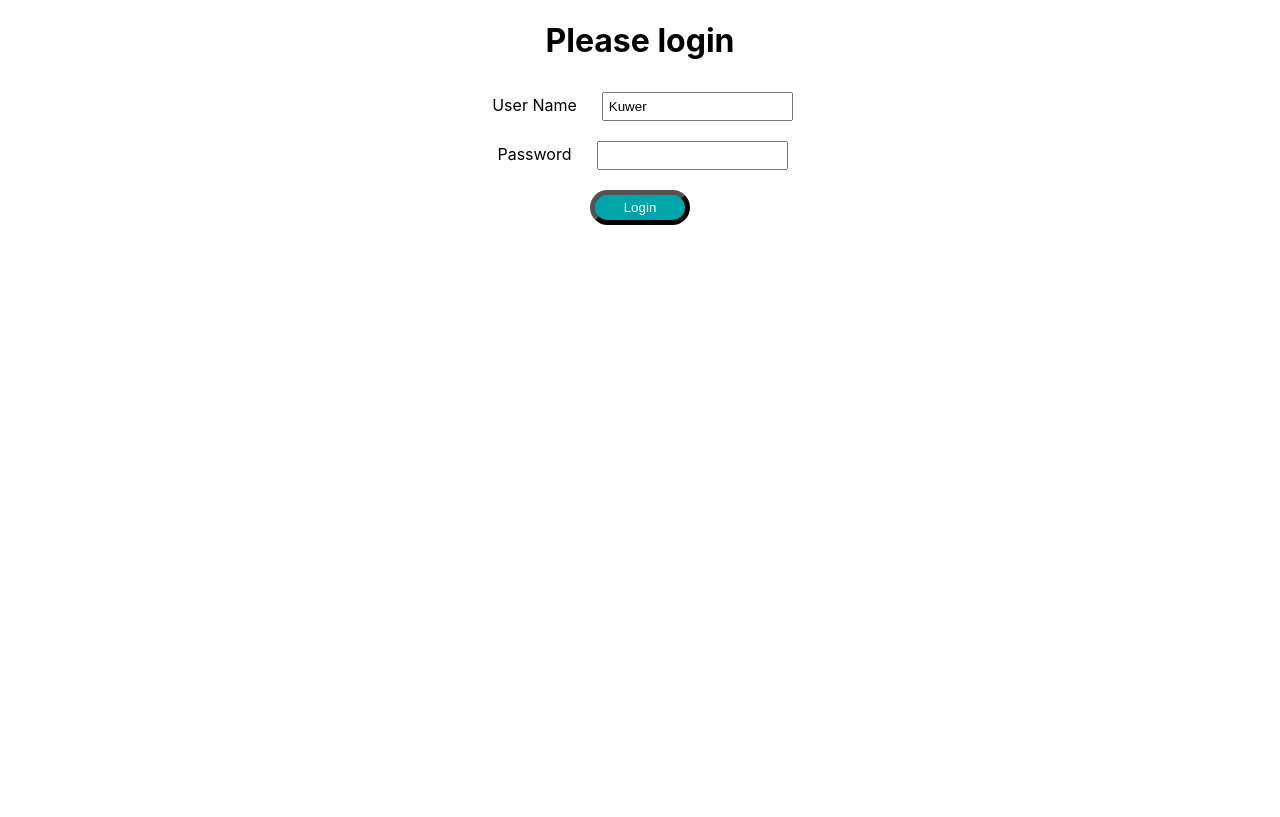
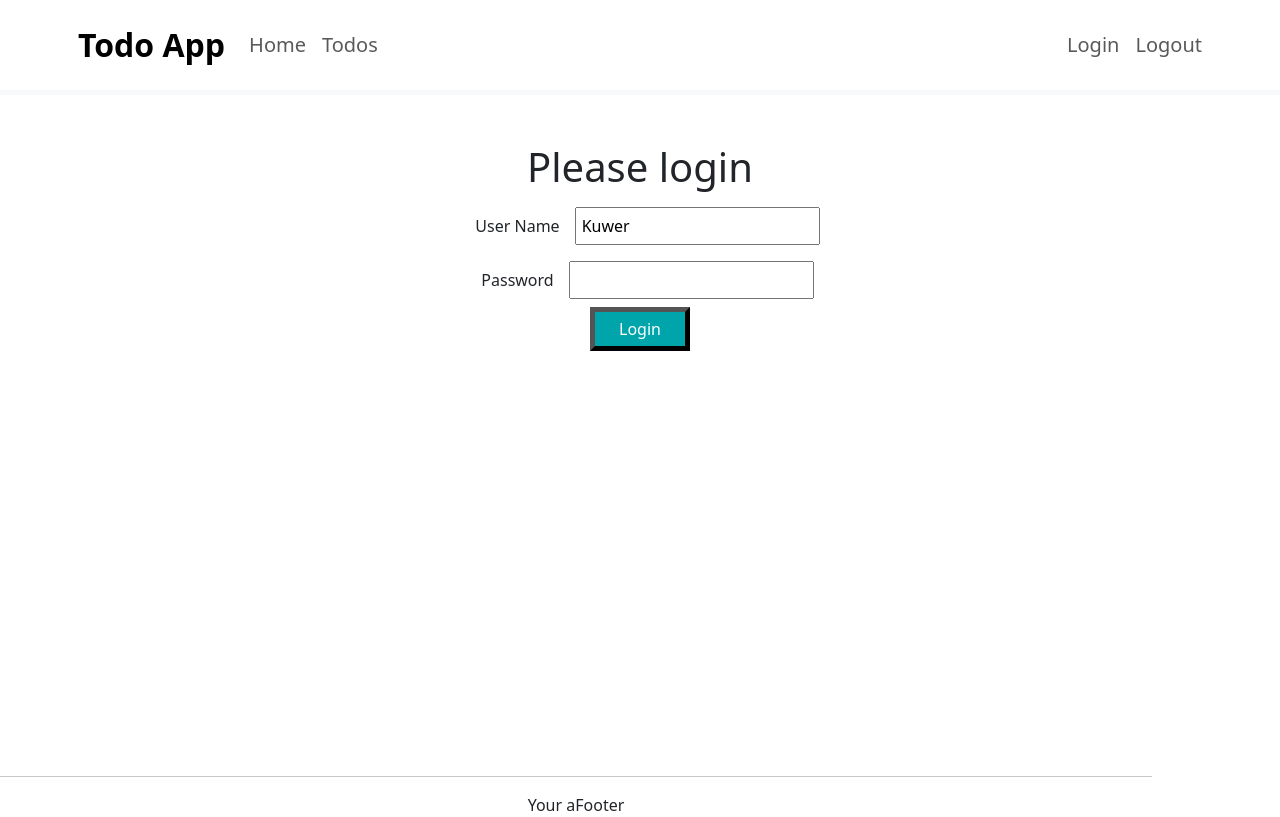
Before and after one commit to kuwer/SpringBoot, a React (Create React App) app in the folder Frontend/todo-app/: page / in a window 1280 px wide. Built offline with nearby package versions, Linux system fonts and the light colour scheme.

Commit message:
Refactored code structure

```diff
--- a/Frontend/todo-app/package.json
+++ b/Frontend/todo-app/package.json
@@ -6,6 +6,7 @@
     "@testing-library/jest-dom": "^5.17.0",
     "@testing-library/react": "^13.4.0",
     "@testing-library/user-event": "^13.5.0",
+    "bootstrap": "^5.3.3",
     "react": "^18.2.0",
     "react-dom": "^18.2.0",
     "react-router-dom": "^6.22.3",
--- /dev/null
+++ b/Frontend/todo-app/src/components/todo/ErrorComponent.jsx
@@ -0,0 +1,10 @@
+export default function ErrorComponent(){
+    return (
+        <div className="ErrorComponent">
+            <h1>Sorry the page you are looking for is broken !</h1>
+            <div>
+                Please reach out to team for more details on abc-def-ghi.
+            </div>
+        </div>
+    )
+}
--- /dev/null
+++ b/Frontend/todo-app/src/components/todo/FooterComponent.jsx
@@ -0,0 +1,9 @@
+export default function FooterComponent(){
+    return (
+        <footer className="footer">
+        <div className="FooterComponent">
+            <hr/> Your aFooter
+        </div>
+        </footer>
+    )
+}
--- /dev/null
+++ b/Frontend/todo-app/src/components/todo/HeaderComponent.jsx
@@ -0,0 +1,26 @@
+import { Link } from 'react-router-dom'
+
+export default function HeaderComponent(){
+    return (
+        <header className="border-bottom border-light border-5 mb-5 p-2">
+        <div className="container">
+            <div className="row">
+                <nav className="navbar navbar-expand-lg">
+                    <a className="navbar-brand ms-2 fs-2 fw-bold text-black" href="https://www.google.com">Todo App</a>
+                    <div className="collapse navbar-collapse">
+                        <ul className="navbar-nav">
+                            <li className="nav-item fs-5"><Link className="nav-link" to="/welcome/Kuwer">Home</Link></li>
+                            <li className="nav-item fs-5"><Link className="nav-link" to="/todos">Todos</Link></li>
+                        </ul>
+                    </div>
+                    <ul className="navbar-nav">
+                        <li className="nav-item fs-5"><Link className="nav-link" to="/login">Login</Link></li>
+                        <li className="nav-item fs-5"><Link className="nav-link" to="/logout">Logout</Link></li>
+                    </ul>
+                </nav>
+            </div>
+        </div>
+    </header>
+
+    )
+}
--- /dev/null
+++ b/Frontend/todo-app/src/components/todo/ListTodoComponent.jsx
@@ -0,0 +1,43 @@
+export default function ListTodoComponent(){
+
+    const today = new Date()
+
+    const targetDate = new Date(today.getFullYear()+12, today.getMonth(), today.getMonth())
+
+    const todos = [
+        {id:1, description: 'Learn AWS', done: false, targetDate:targetDate},
+        {id:2, description: 'Learn FullStack', done: false, targetDate:targetDate},
+        {id:3, description: 'Learn Azure', done: false, targetDate:targetDate}
+    ]
+    return (
+        <div className="container">
+            <h1>Thing you want to do !</h1>
+            <div>
+                <table className="table">
+                    <thead>
+                        <tr>
+                            <td>Id</td>
+                            <td>Description</td>
+                            <td>Is Done?</td>
+                            <td>Target Date</td>
+                        </tr>
+                    </thead>
+                    <tbody>
+                        {
+                            todos.map(
+                                todo => (
+                                    <tr key={todo.id}>
+                                        <td>{todo.id}</td>
+                                        <td>{todo.description}</td>
+                                        <td>{todo.done.toString()}</td>
+                                        <td>{todo.targetDate.toDateString()}</td>
+                                    </tr>
+                                )
+                            )
+                        }
+                    </tbody>
+                </table>
+            </div>
+        </div>
+    )
+}
--- /dev/null
+++ b/Frontend/todo-app/src/components/todo/LoginComponent.jsx
@@ -0,0 +1,50 @@
+import { useState } from 'react'
+import { useNavigate } from 'react-router-dom'
+
+export default function LoginComponent(){
+
+    const [username, setUsername] = useState("Kuwer")
+    const [password, setPassword] = useState("")
+    const [showSuccessMessage, setShowSuccessMessage] = useState(false)
+    const [showErrorMessage, setShowErrorMessage] = useState(false)
+    const navigate = useNavigate()
+
+    function handleUsernameChange(event){
+        setUsername(event.target.value)
+    }
+
+    function handlePasswordChange(event){
+        setPassword(event.target.value)
+    }
+
+    function handleSubmit(){
+        if(username==='Kuwer' && password==='12345'){
+            setShowSuccessMessage(true)
+            setShowErrorMessage(false)
+            navigate(`/welcome/${username}`)
+        } else{
+            setShowSuccessMessage(false)
+            setShowErrorMessage(true)
+        }
+    }
+
+
+    return(
+        <div className="Login">
+            <h1>Please login</h1>
+            <div className="LoginForm">
+                {showSuccessMessage && <div className="successMessage">Authentication successful</div>}
+                {showErrorMessage && <div className="successMessage">Authentication Failed</div>}
+                <div>
+                    <label>User Name</label>
+                    <input type="text" name="username" value={username} onChange={handleUsernameChange}></input>
+                </div>
+                <div>
+                    <label>Password</label>
+                    <input type="password" name="password" value={password} onChange={handlePasswordChange}></input>
+                </div>
+                <button type="button" name="login" onClick={handleSubmit}>Login</button>
+            </div>
+        </div>
+    )
+}
--- /dev/null
+++ b/Frontend/todo-app/src/components/todo/LogoutComponent.jsx
@@ -0,0 +1,10 @@
+export default function LogoutComponent(){
+    return (
+        <div className="logoutComponent">
+            <h1>You have been successfully logged out</h1>
+            <div>
+                Thanks for using App.
+            </div>
+        </div>
+    )
+}
--- a/Frontend/todo-app/src/components/todo/TodoApp.css
+++ b/Frontend/todo-app/src/components/todo/TodoApp.css
@@ -2,3 +2,10 @@
     margin: 10px;
     padding: 5px;
 }
+
+footer {
+    bottom: 0;
+    position: absolute;
+    width: 90%;
+    height: 40px;
+}
--- a/Frontend/todo-app/src/components/todo/TodoApp.jsx
+++ b/Frontend/todo-app/src/components/todo/TodoApp.jsx
@@ -1,87 +1,28 @@
 import './TodoApp.css'
-import { useState } from 'react'
-import { BrowserRouter, Route, Routes, useNavigate, useParams } from 'react-router-dom'
+import { BrowserRouter, Route, Routes } from 'react-router-dom'
+import LogoutComponent from './LogoutComponent'
+import FooterComponent from './FooterComponent'
+import HeaderComponent from './HeaderComponent'
+import ListTodoComponent from './ListTodoComponent'
+import ErrorComponent from './ErrorComponent'
+import WelcomeComponent from './WelcomeComponent'
+import LoginComponent from './LoginComponent'
 
 export default function TodoApp(){
     return(
         <div className="TodoApp">
             <BrowserRouter>
+            <HeaderComponent/>
             <Routes>
             <   Route path='/' element={<LoginComponent/>}></Route>
                 <Route path='/login' element={<LoginComponent/>}></Route>
                 <Route path='/Welcome/:username' element={<WelcomeComponent/>}></Route>
+                <Route path='/todos' element={<ListTodoComponent/>}></Route>
+                <Route path='/logout' element={<LogoutComponent/>}></Route>
                 <Route path='*' element={<ErrorComponent/>}></Route>
-
             </Routes>
+            <FooterComponent/>
             </BrowserRouter>
         </div>
     )
 }
-
-function WelcomeComponent(){
-    const {username} = useParams()
-    return (
-        <div className="WelcomeComponent">
-            <h1>Welcome to Todo App {username}</h1>
-        </div>
-    )
-}
-
-function ErrorComponent(){
-    return (
-        <div className="ErrorComponent">
-            <h1>Sorry the page you are looking for is broken !</h1>
-            <div>
-                Please reach out to team for more details on abc-def-ghi.
-            </div>
-        </div>
-    )
-}
-
-function LoginComponent(){
-
-    const [username, setUsername] = useState("Kuwer")
-    const [password, setPassword] = useState("")
-    const [showSuccessMessage, setShowSuccessMessage] = useState(false)
-    const [showErrorMessage, setShowErrorMessage] = useState(false)
-    const navigate = useNavigate()
-
-    function handleUsernameChange(event){
-        setUsername(event.target.value)
-    }
-
-    function handlePasswordChange(event){
-        setPassword(event.target.value)
-    }
-
-    function handleSubmit(){
-        if(username==='Kuwer' && password==='12345'){
-            setShowSuccessMessage(true)
-            setShowErrorMessage(false)
-            navigate(`/welcome/${username}`)
-        } else{
-            setShowSuccessMessage(false)
-            setShowErrorMessage(true)
-        }
-    }
-
-
-    return(
-        <div className="Login">
-            <h1>Please login</h1>
-            <div className="LoginForm">
-                {showSuccessMessage && <div className="successMessage">Authentication successful</div>}
-                {showErrorMessage && <div className="successMessage">Authentication Failed</div>}
-                <div>
-                    <label>User Name</label>
-                    <input type="text" name="username" value={username} onChange={handleUsernameChange}></input>
-                </div>
-                <div>
-                    <label>Password</label>
-                    <input type="password" name="password" value={password} onChange={handlePasswordChange}></input>
-                </div>
-                <button type="button" name="login" onClick={handleSubmit}>Login</button>
-            </div>
-        </div>
-    )
-}
--- /dev/null
+++ b/Frontend/todo-app/src/components/todo/WelcomeComponent.jsx
@@ -0,0 +1,13 @@
+import { Link, useParams } from 'react-router-dom'
+
+export default function WelcomeComponent(){
+    const {username} = useParams()
+    return (
+        <div className="WelcomeComponent">
+            <h1>Welcome to Todo App {username}</h1>
+            <div>
+                Manage your todos - <Link to="/todos">Go here</Link>
+            </div>
+        </div>
+    )
+}
--- a/Frontend/todo-app/src/index.js
+++ b/Frontend/todo-app/src/index.js
@@ -3,6 +3,7 @@
 import './index.css';
 import App from './App';
 import reportWebVitals from './reportWebVitals';
+import 'bootstrap/dist/css/bootstrap.min.css';
 
 const root = ReactDOM.createRoot(document.getElementById('root'));
 root.render(
```
Also changed, not shown: 1 other file (tests, documents, lock files or other folders).
